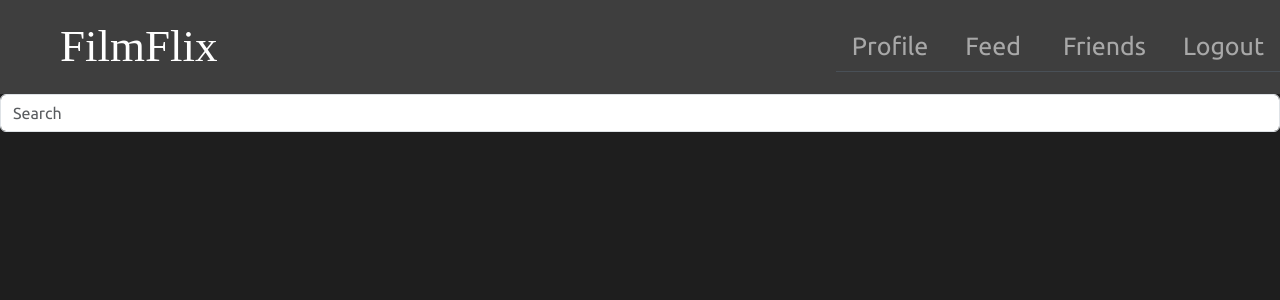
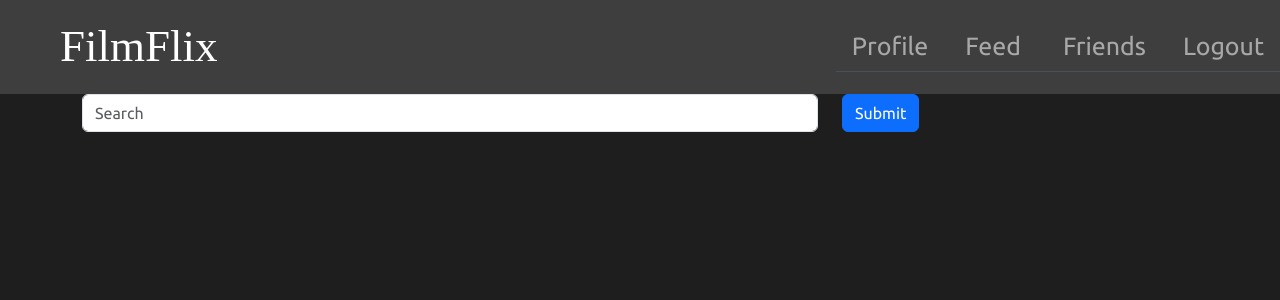
Before and after one commit to tahmid-23/FilmFlix, a React (Vite) app in the folder frontend/: page /search in a window 1280 px wide. Shown: the top 300 px of the page. Built offline with nearby package versions, Linux system fonts and the light colour scheme; no server answers; a web font is replaced by a local one.

Commit message:
working on searchbar

```diff
--- a/frontend/src/components/SearchBar.tsx
+++ b/frontend/src/components/SearchBar.tsx
@@ -1,16 +1,31 @@
+import { Container, Row, Col, Button} from "react-bootstrap";
+
 export default function SearchBar() {
-
-  testApi();
 
   return (
     <div className="input-group rounded">
-      <input
+
+      <Container className="justify-content-center">
+        <Row>
+          <Col xs lg = {8}>
+          <input onSubmit={(e)=> console.log(e)}
           type="search"
           className="form-control rounded"
           placeholder="Search"
           aria-label="Search"
           aria-describedby="search-addon"
         />
+          </Col>
+          <Col xs lg = {4}>
+            <Button>Submit</Button>
+          </Col>
+        </Row>
+
+
+
+
+      </Container>
+
 
 
     </div>
```
Lines whose indentation alone changed are shown as unchanged.
